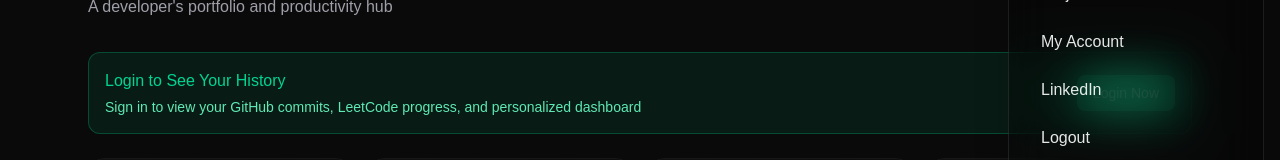
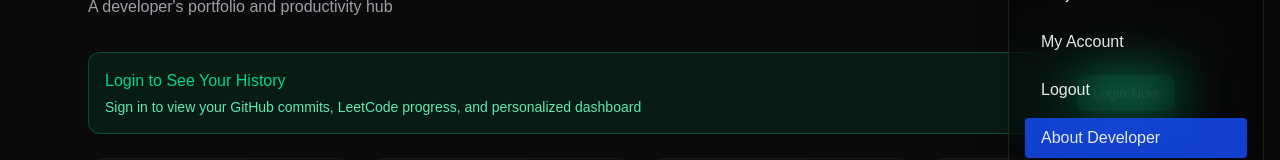
Before and after one commit to Raj1778/DevStash, a Next.js app: page / in a window 1280 px wide. Both pictures are taken after a click on the element 1228 px from the left and 40 px from the top of the page. Shown: the part 171-331 px from the top of the page. Built offline with nearby package versions, Linux system fonts and the light colour scheme; no server answers; the database is empty.

Commit message:
Final commit for v1.0.0, ready to ship

```diff
--- a/components/Sidebar.js
+++ b/components/Sidebar.js
@@ -44,18 +44,7 @@ export default function Sidebar({ user }) {
             My Account
           </Link>
         </li>
-        <li>
-          <a
-            href={user?.linkedinUsername
-              ? `https://www.linkedin.com/in/${user.linkedinUsername}`
-              : "https://www.linkedin.com/in/your-profile"}
-            target="_blank"
-            rel="noopener noreferrer"
-            className="block py-2 px-4 rounded hover:bg-white/10 transition"
-          >
-            LinkedIn
-          </a>
-        </li>
+
 
         {/* ✅ Proper Logout Button */}
         <li>
```
